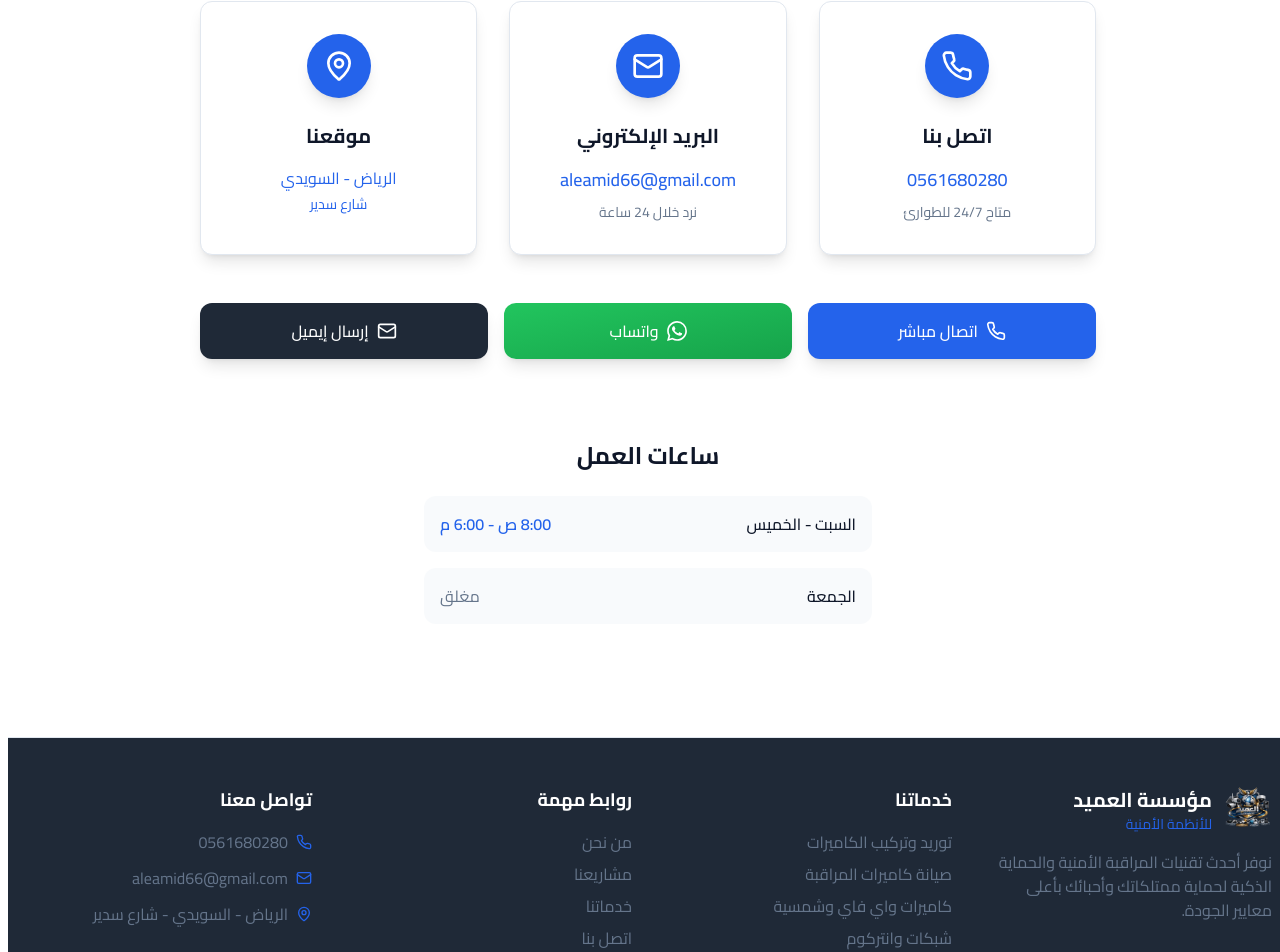
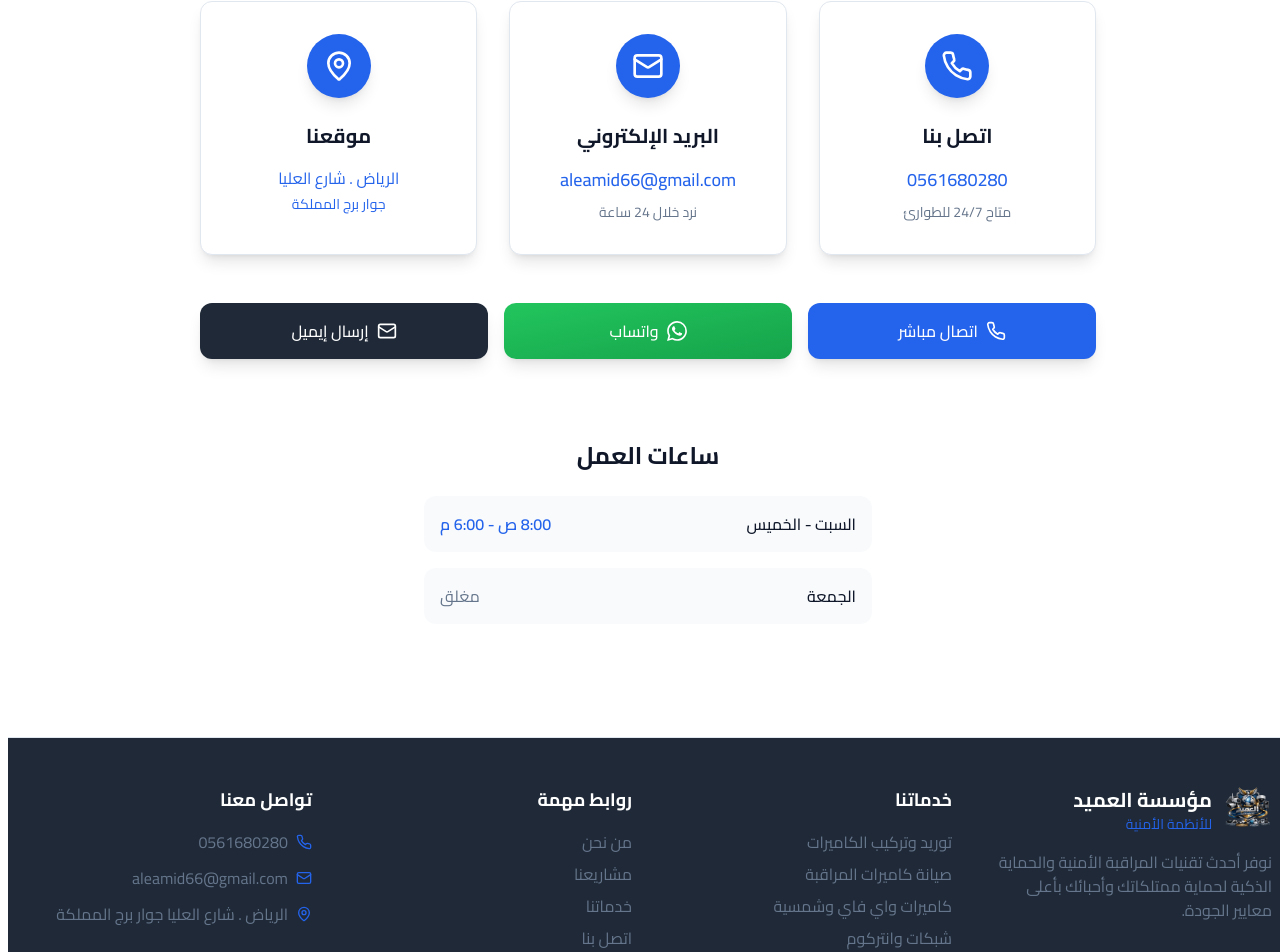
Before and after one commit to alemget/alameed, a Next.js app: page / in a window 1280 px wide. Shown: the part 4775-5727 px from the top of the page. Built offline with nearby package versions, Linux system fonts and the light colour scheme.

Commit message:
Update address to Riyadh - Olaya St

```diff
--- a/app/page.tsx
+++ b/app/page.tsx
@@ -685,20 +685,20 @@ export default function SmartSecurityLanding() {
                   </div>
                   <h4 className="text-lg sm:text-xl font-bold text-foreground mb-3 sm:mb-4">موقعنا</h4>
                   <a
-                    href="https://maps.google.com/?q=الرياض+السويدي+شارع+سدير"
+                    href="https://maps.google.com/?q=الرياض+شارع+العليا+جوار+برج+المملكة"
                     target="_blank"
                     rel="noopener noreferrer"
                     className="text-primary hover:text-primary/80 transition-colors block mb-1 text-sm sm:text-base"
                   >
-                    الرياض - السويدي
+                    الرياض . شارع العليا
                   </a>
                   <a
-                    href="https://maps.google.com/?q=الرياض+السويدي+شارع+سدير"
+                    href="https://maps.google.com/?q=الرياض+شارع+العليا+جوار+برج+المملكة"
                     target="_blank"
                     rel="noopener noreferrer"
                     className="text-primary hover:text-primary/80 transition-colors block text-xs sm:text-sm"
                   >
-                    شارع سدير
+                    جوار برج المملكة
                   </a>
                 </CardContent>
               </Card>
@@ -845,7 +845,7 @@ export default function SmartSecurityLanding() {
                 </p>
                 <p className="flex items-start">
                   <MapPin className="w-4 h-4 ml-2 text-primary flex-shrink-0 mt-1" />
-                  الرياض - السويدي - شارع سدير
+                  الرياض . شارع العليا جوار برج المملكة
                 </p>
               </div>
             </div>
```
